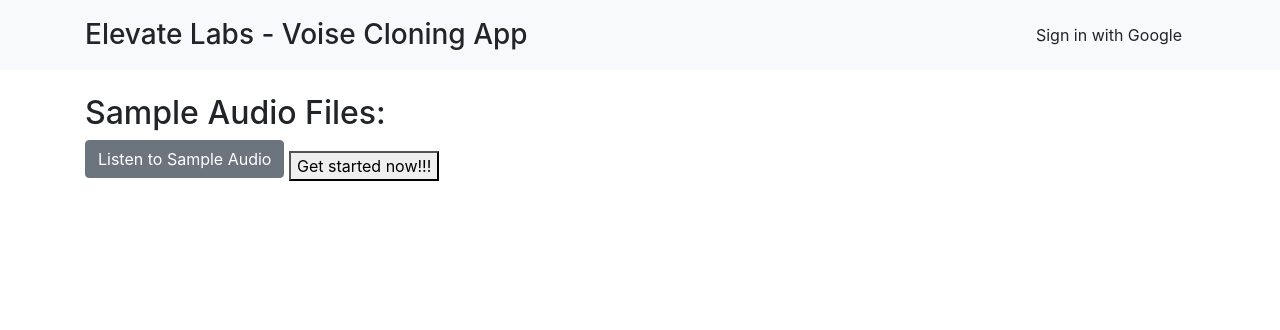
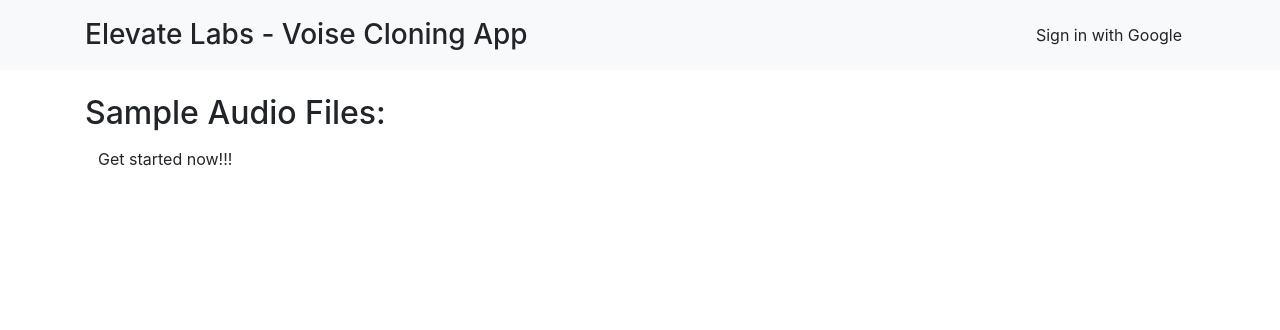
Before and after one commit to thanhnew2001/viclone, a Flask app: template templates/index.html in a window 1280 px wide. Shown: the top 330 px of the page. Run offline with Flask 2, Linux system fonts and the light colour scheme; the template is opened without the code that fills it, so the values that code supplies are empty; some libraries are stand-ins or nearby versions.

Commit message:
fix bug sample list empty

```diff
--- a/app.py
+++ b/app.py
@@ -69,9 +69,11 @@ def login_callback():
 @app.route('/protected')
 def protected():
     user = session.get('user')
+    samples = os.listdir(app.config['SAMPLES_FOLDER'])
+
     if not user:
         return redirect(url_for('index'))
-    return render_template('protected.html', user=user)
+    return render_template('protected.html', user=user, samples=samples)
 
 @app.route('/logout')
 def logout():
--- a/templates/index.html
+++ b/templates/index.html
@@ -58,13 +58,8 @@
           <!-- Display sample audio files for testing -->
           <h2 class="mt-4">Sample Audio Files:</h2>
 
-          <!-- Button to toggle sample audio list -->
-          <button class="btn btn-secondary mb-3" type="button" data-bs-toggle="collapse" data-bs-target="#sampleAudioList" aria-expanded="false" aria-controls="sampleAudioList">
-              Listen to Sample Audio
-          </button>
-
           <!-- Collapsible sample audio list -->
-          <div class="collapse" id="sampleAudioList">
+          <div>
               <div class="list-group">
                   {% for sample in samples %}
                   <div class="list-group-item">
@@ -78,7 +73,7 @@
               </div>
           </div>
 
-        <button onclick="onConvert()">Get started now!!!</button>
+        <button onclick="onConvert()" class="btn">Get started now!!!</button>
     </main>
 </body>
 </html>
```
